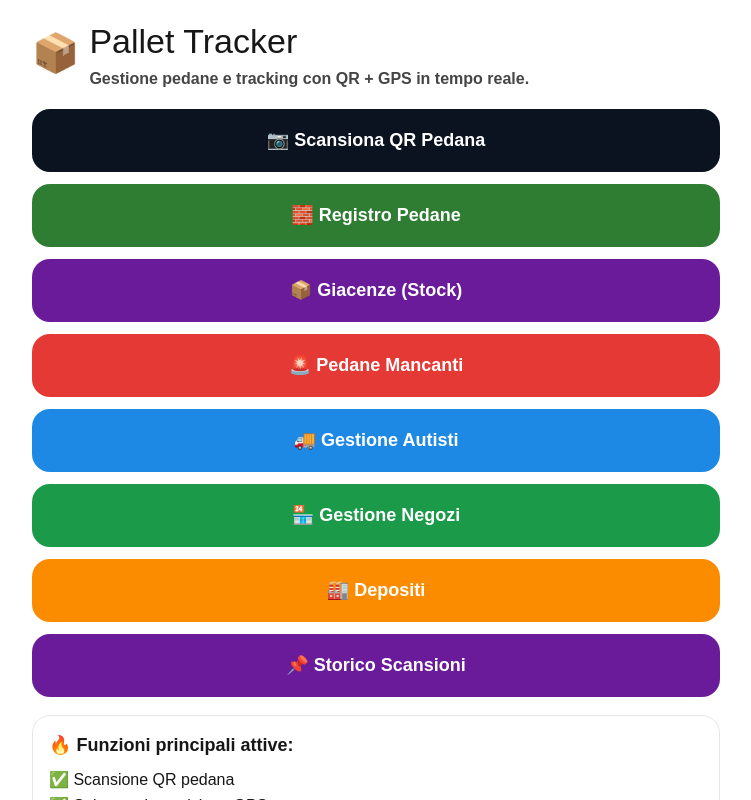
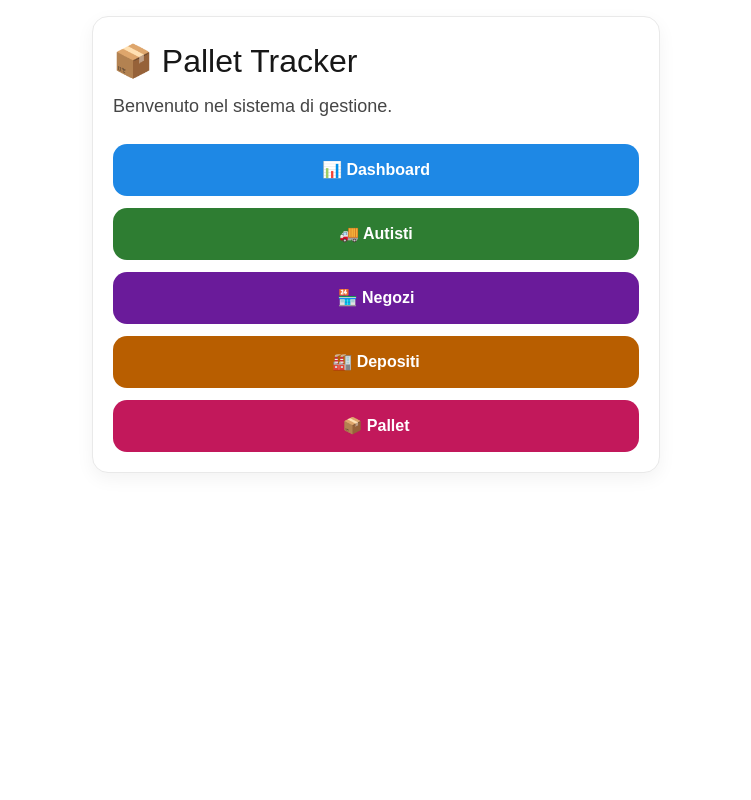
Before and after one commit to lucamandis89/pallet-tracker-v2, a Next.js app: page / in a window 1280 px wide. Shown: the top 800 px of the page, without its empty margins (264-1015 px from the left). Built offline with nearby package versions, Linux system fonts and the light colour scheme.

Commit message:
Update page.tsx

```diff
--- a/app/page.tsx
+++ b/app/page.tsx
@@ -1,94 +1,58 @@
 "use client";
 
+import Link from "next/link";
+
 export default function HomePage() {
-  const btnStyle = (bg: string) => ({
-    width: "100%",
-    padding: "18px 16px",
-    borderRadius: 18,
+  // Stili presi dalle altre pagine per coerenza
+  const cardStyle: React.CSSProperties = {
+    background: "white",
+    border: "1px solid #e9e9e9",
+    borderRadius: 16,
+    padding: 20,
+    boxShadow: "0 6px 18px rgba(0,0,0,0.05)",
+  };
+
+  const btnStyle = (bg: string, color = "white") => ({
+    padding: "14px 20px",
+    borderRadius: 14,
     border: "none",
     fontWeight: 900 as const,
-    fontSize: 18,
     cursor: "pointer",
-    color: "white",
     background: bg,
-    display: "flex",
-    alignItems: "center",
-    justifyContent: "center",
-    gap: 10,
+    color,
     textDecoration: "none",
+    display: "inline-block",
+    textAlign: "center" as const,
+    fontSize: 16,
   });
 
-  const cardStyle = {
-    marginTop: 18,
-    padding: 16,
-    borderRadius: 18,
-    border: "1px solid #e6e6e6",
-    background: "white",
-  };
+  return (
+    <div style={{ padding: 16, maxWidth: 600, margin: "0 auto" }}>
+      <div style={cardStyle}>
+        <h1 style={{ fontSize: 32, marginBottom: 8, marginTop: 0 }}>
+          📦 Pallet Tracker
+        </h1>
+        <p style={{ fontSize: 18, opacity: 0.8, marginBottom: 24 }}>
+          Benvenuto nel sistema di gestione.
+        </p>
 
-  return (
-    <div style={{ padding: 16, maxWidth: 720, margin: "0 auto" }}>
-      <div style={{ display: "flex", alignItems: "center", gap: 10 }}>
-        <div style={{ fontSize: 38 }}>📦</div>
-        <div>
-          <h1 style={{ margin: 0, fontSize: 34 }}>Pallet Tracker</h1>
-          <div style={{ opacity: 0.8, fontWeight: 700 }}>
-            Gestione pedane e tracking con QR + GPS in tempo reale.
-          </div>
-        </div>
-      </div>
-
-      <div style={{ marginTop: 18, display: "grid", gap: 12 }}>
-        <a href="/scan" style={btnStyle("#0b1220")}>
-          📷 Scansiona QR Pedana
-        </a>
-
-        <a href="/pallets" style={btnStyle("#2e7d32")}>
-          🧱 Registro Pedane
-        </a>
-
-        <a href="/stock" style={btnStyle("#6a1b9a")}>
-          📦 Giacenze (Stock)
-        </a>
-
-        <a href="/missing" style={btnStyle("#e53935")}>
-          🚨 Pedane Mancanti
-        </a>
-
-        <a href="/drivers" style={btnStyle("#1e88e5")}>
-          🚚 Gestione Autisti
-        </a>
-
-        <a href="/shops" style={btnStyle("#1b9a4a")}>
-          🏪 Gestione Negozi
-        </a>
-
-        <a href="/depots" style={btnStyle("#fb8c00")}>
-          🏭 Depositi
-        </a>
-
-        <a href="/history" style={btnStyle("#6a1b9a")}>
-          📌 Storico Scansioni
-        </a>
-      </div>
-
-      <div style={cardStyle}>
-        <div style={{ fontWeight: 900, fontSize: 18, marginBottom: 8 }}>
-          🔥 Funzioni principali attive:
-        </div>
-        <div style={{ lineHeight: 1.6 }}>
-          ✅ Scansione QR pedana
-          <br />
-          ✅ Salvataggio posizione GPS
-          <br />
-          ✅ Registro pedane (stato + posizione)
-          <br />
-          ✅ Giacenze per negozio + storico movimenti stock + Export CSV
-          <br />
-          ✅ Storico scansioni + Export CSV
-          <br />
-          ✅ Pedane mancanti (fuori deposito da X giorni) + Export CSV
-        </div>
+        <nav style={{ display: "flex", flexDirection: "column", gap: 12 }}>
+          <Link href="/dashboard" style={btnStyle("#1e88e5")}>
+            📊 Dashboard
+          </Link>
+          <Link href="/drivers" style={btnStyle("#2e7d32")}>
+            🚚 Autisti
+          </Link>
+          <Link href="/shops" style={btnStyle("#6a1b9a")}>
+            🏪 Negozi
+          </Link>
+          <Link href="/depots" style={btnStyle("#b85e00")}>
+            🏭 Depositi
+          </Link>
+          <Link href="/pallets" style={btnStyle("#c2185b")}>
+            📦 Pallet
+          </Link>
+        </nav>
       </div>
     </div>
   );
```
